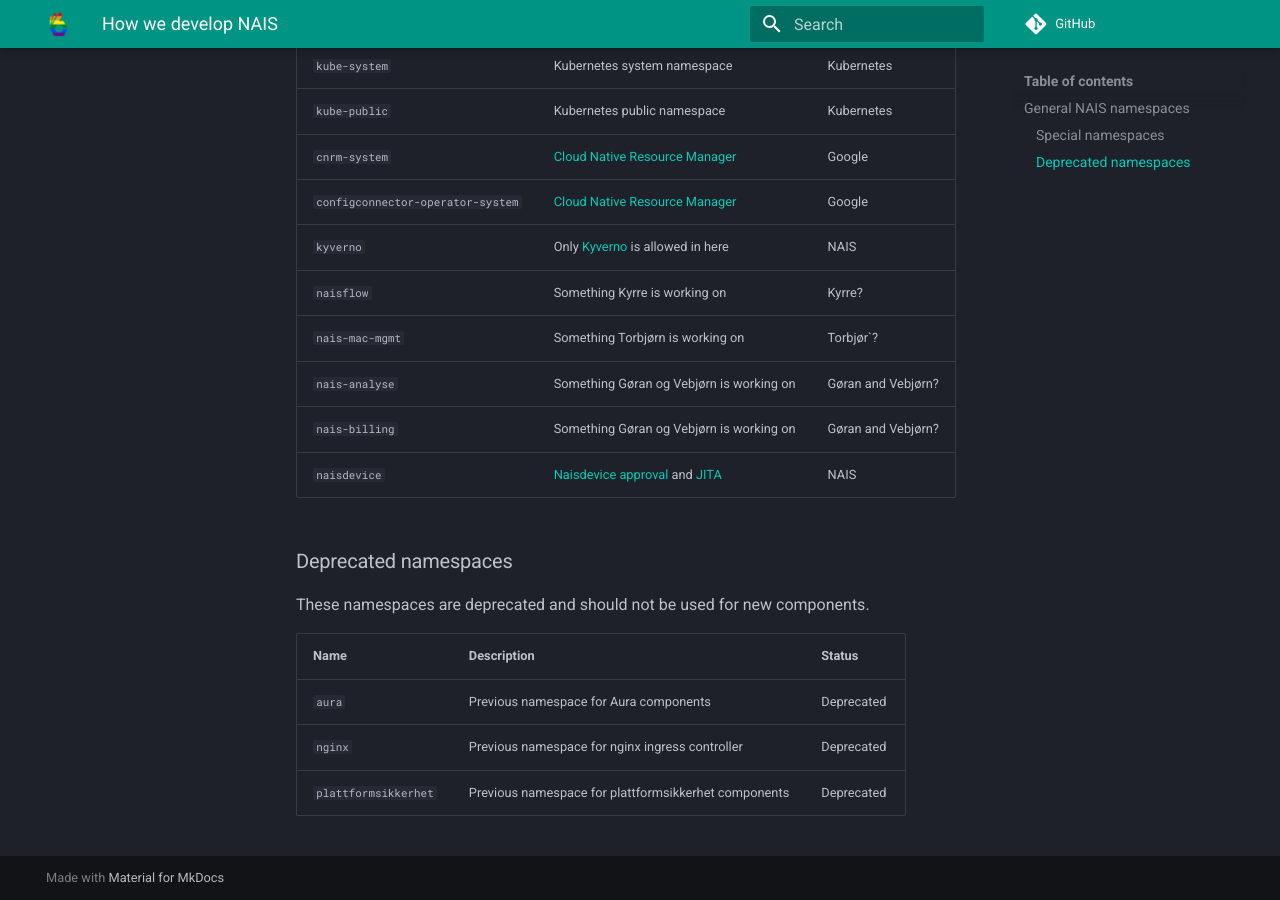
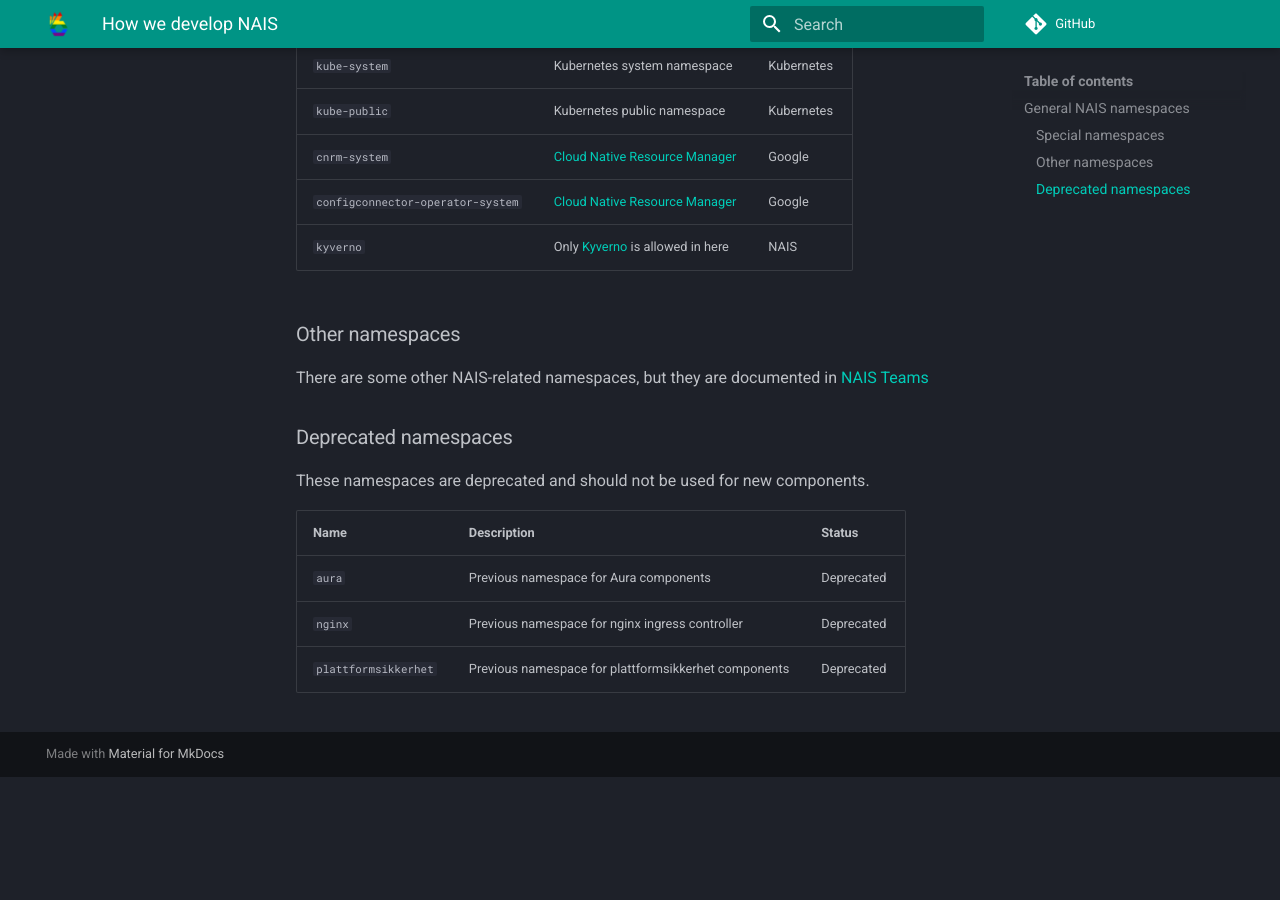
Before and after one commit to nais/handbook, an MkDocs documentation site: the page built from docs/technical/development.md, in a window 1280 px wide and 900 px high, scrolled down 845 px. Built offline with MkDocs 1.6.1 and Material for MkDocs 9.7.7, drawn with Linux system fonts in a browser that asks for light colours; comment, search, counter and statistics services are not loaded; after the commit the page ends 1622 px from its top, so only the background shows below that.

Commit message:
Remove namespaces documented elsewhere

```diff
--- a/docs/technical/development.md
+++ b/docs/technical/development.md
@@ -26,11 +26,10 @@ Some namespaces are special and should not be used for NAIS components.
 | `cnrm-system` | [Cloud Native Resource Manager](https://cloud.google.com/config-connector/docs/overview) | Google |
 | `configconnector-operator-system` | [Cloud Native Resource Manager](https://cloud.google.com/config-connector/docs/overview) | Google |
 | `kyverno` | Only [Kyverno](https://kyverno.io/) is allowed in here | NAIS |
-| `naisflow` | Something Kyrre is working on | Kyrre? |
-| `nais-mac-mgmt` | Something Torbjørn is working on | Torbjør`? |
-| `nais-analyse` | Something Gøran og Vebjørn is working on | Gøran and Vebjørn? |
-| `nais-billing` | Something Gøran og Vebjørn is working on | Gøran and Vebjørn? |
-| `naisdevice` | [Naisdevice approval](https://github.com/nais/naisdevice-approval) and [JITA](https://github.com/nais/naisdevice-jita) | NAIS |
+
+### Other namespaces
+
+There are some other NAIS-related namespaces, but they are documented in [NAIS Teams](https://teams.nav.cloud.nais.io/teams?selection=all)
 
 ### Deprecated namespaces
 
```
